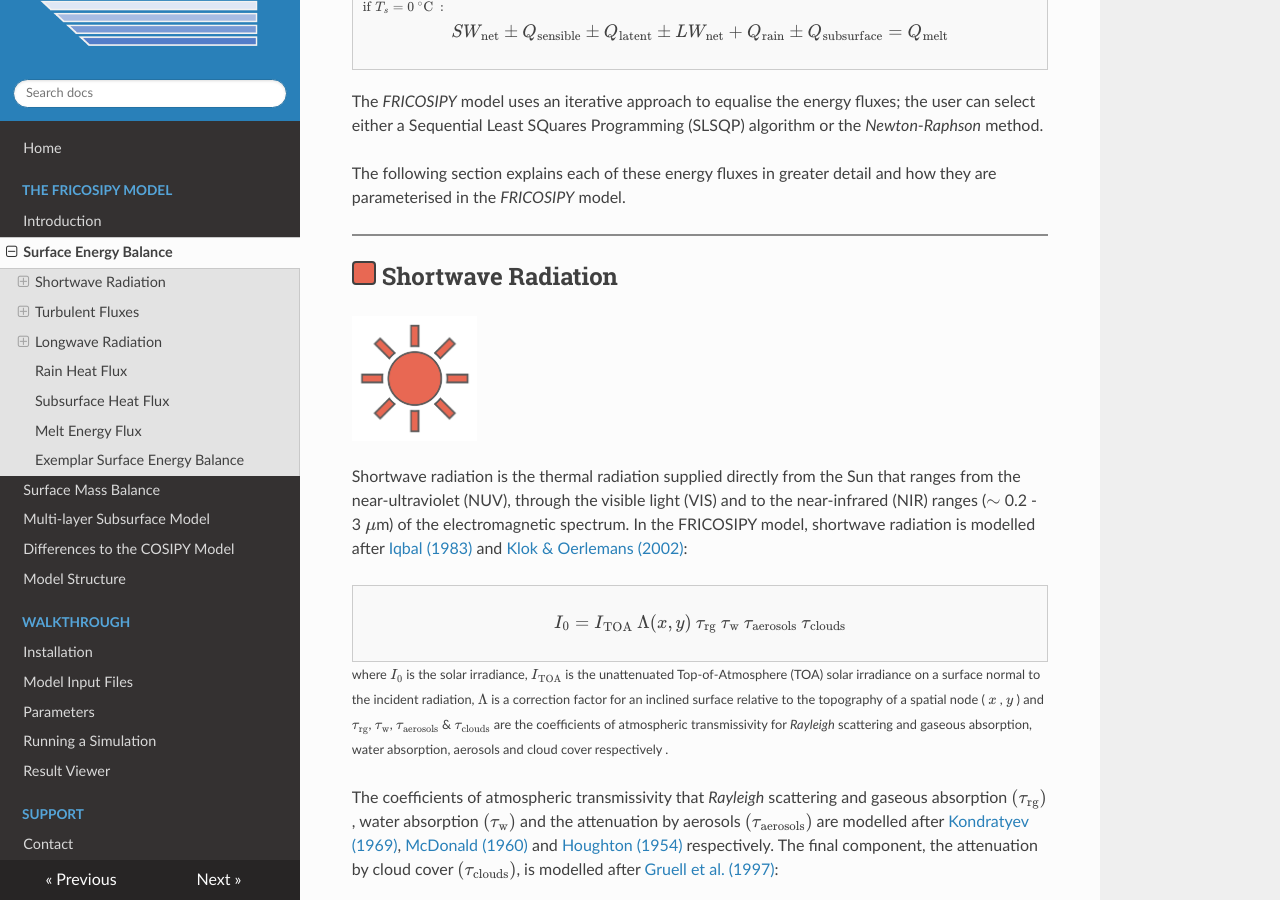
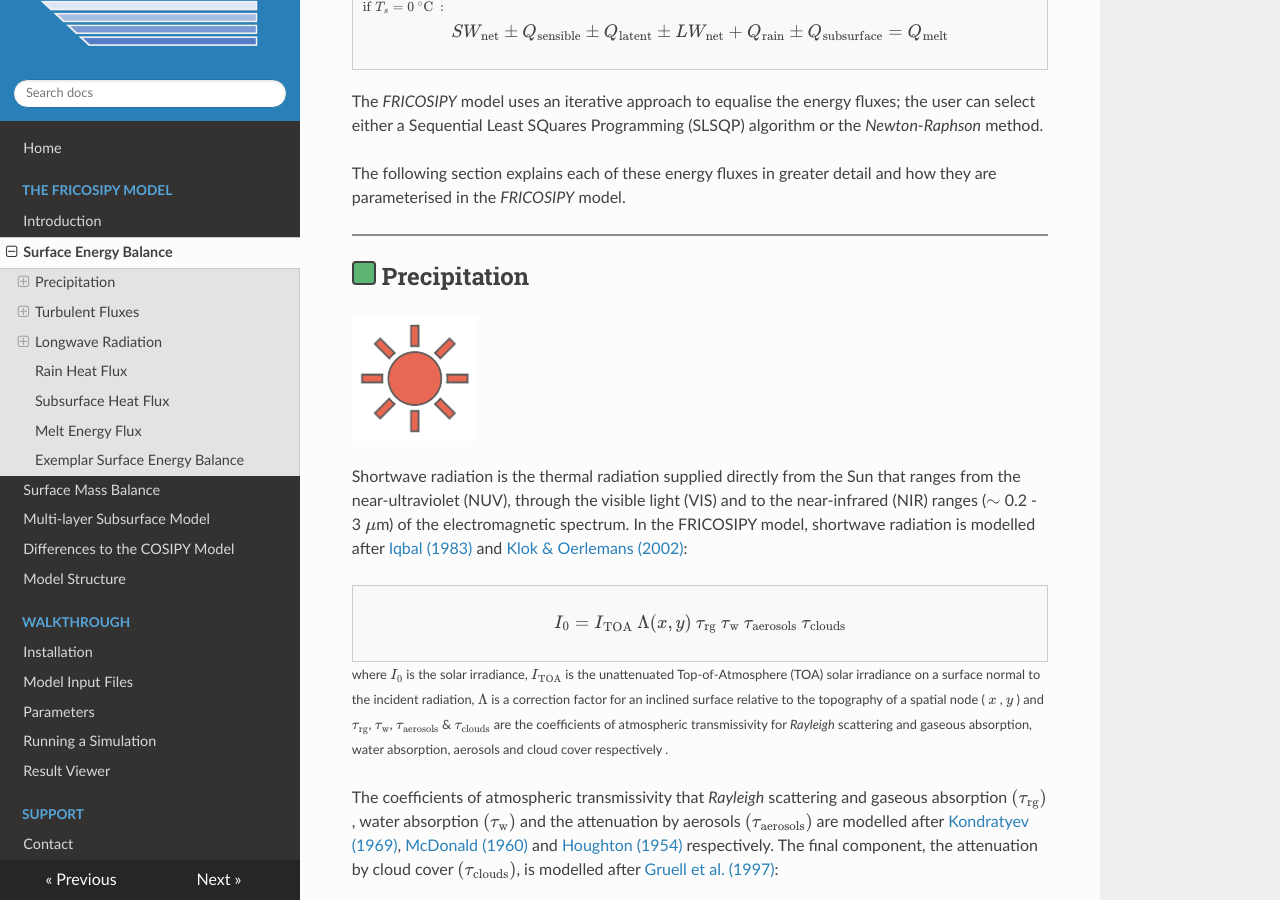
Before and after one commit to MarcusGastaldello/FRICOSIPY, an MkDocs documentation site: the page built from docs/surface_energy_balance.md, in a window 1280 px wide and 900 px high, scrolled down 1032 px. Built offline with MkDocs 1.6.1, drawn with Linux system fonts in a browser that asks for light colours.

Commit message:
Update section title from Shortwave Radiation to Precipitation

```diff
--- a/docs/surface_energy_balance.md
+++ b/docs/surface_energy_balance.md
@@ -42,7 +42,7 @@
 
 <hr style="height:2px; background-color:#8b8b8b; border:none;" />
 
-## <span style="display: inline-block; width: 1em; height: 1em;background-color: #E86853; border: 2px solid #404040; border-radius: 4px; "></span>  Shortwave Radiation
+## <span style="display: inline-block; width: 1em; height: 1em;background-color: #5cb672; border: 2px solid #404040; border-radius: 4px; "></span>  Precipitation
 
 ![Alt text](icons/Shortwave.png){width="125px" align=left}
 
```
